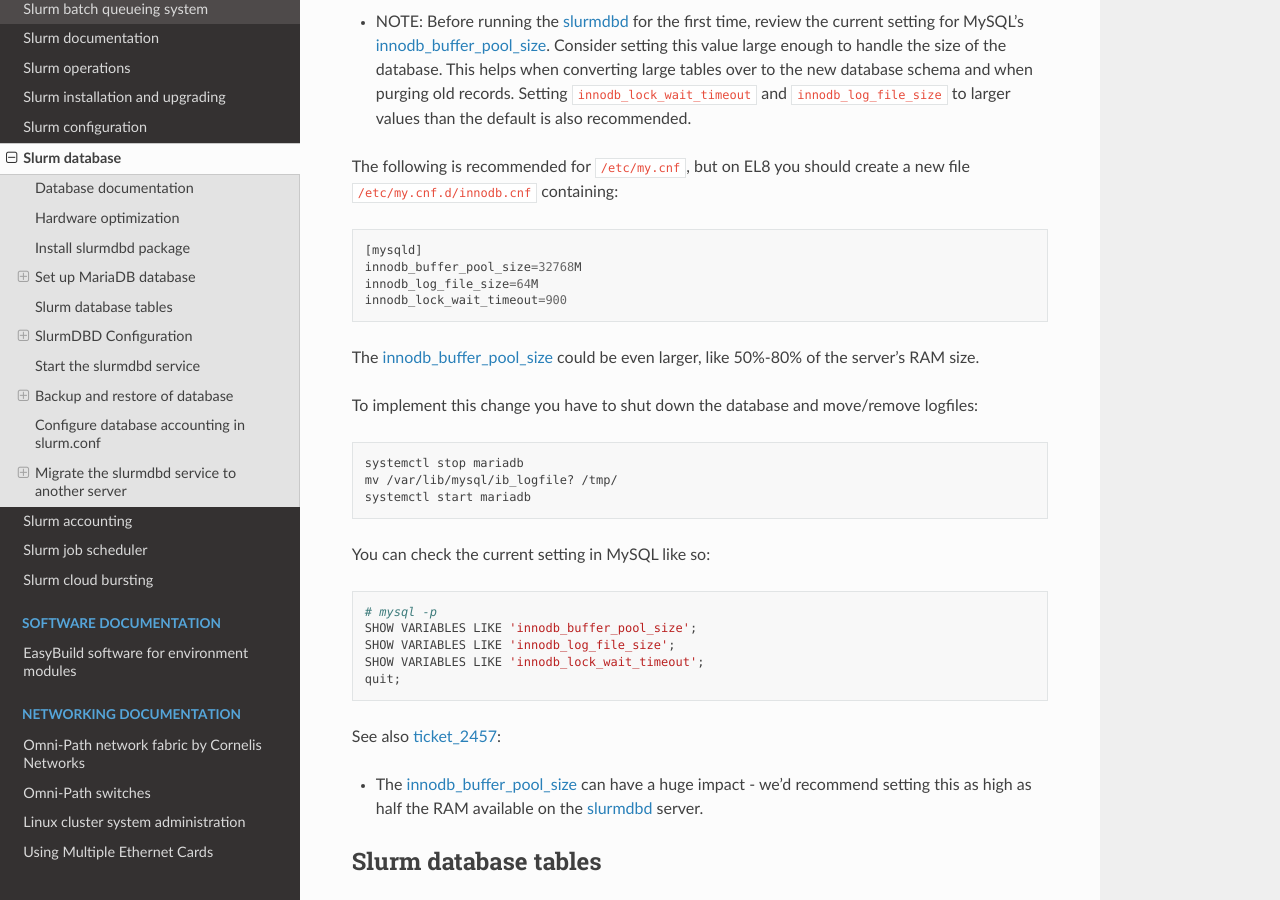
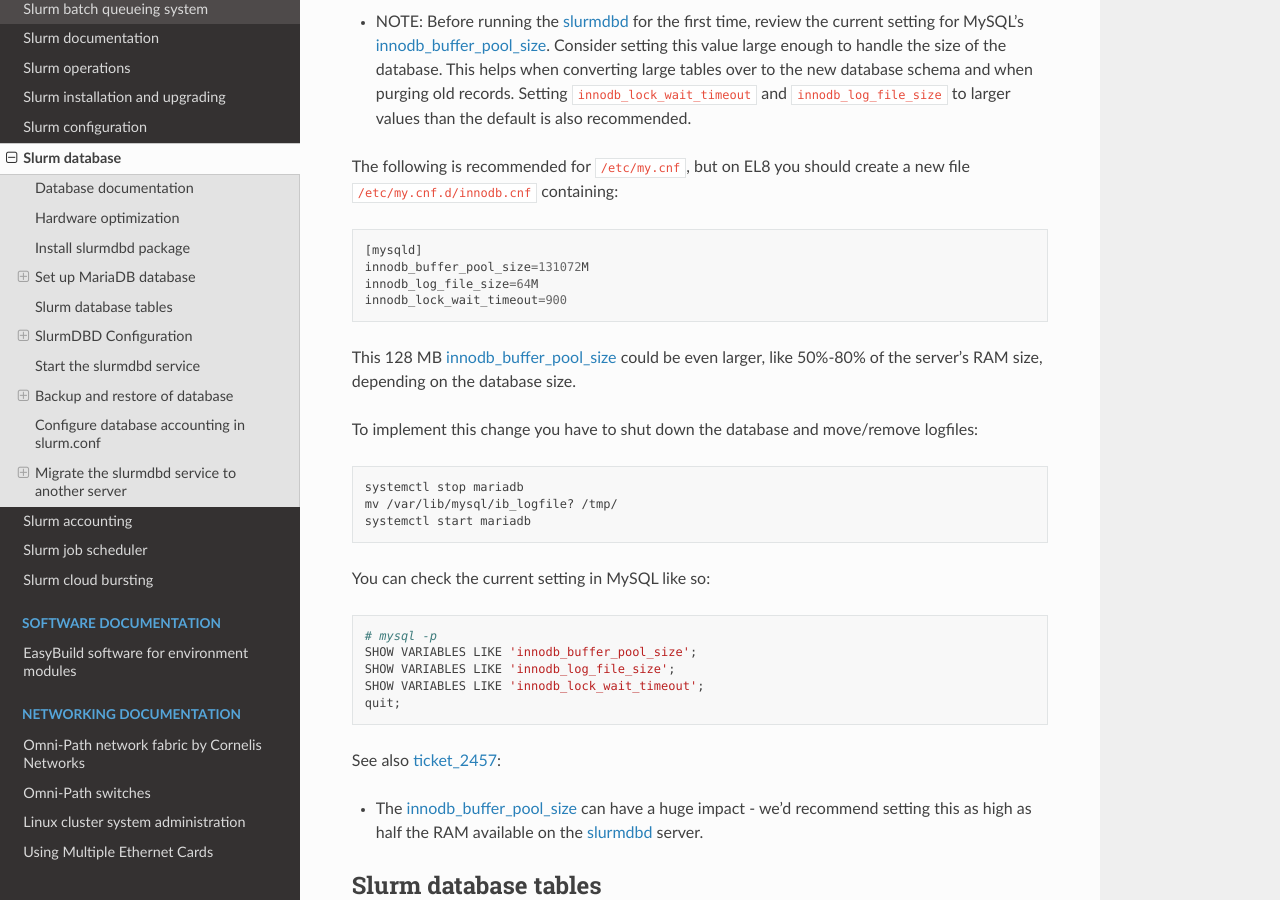
Before and after one commit to OleHolmNielsen/Niflheim_system, a Sphinx documentation site: the page built from docs/Slurm_database.rst, in a window 1280 px wide and 900 px high, scrolled down 4242 px. Built offline with Sphinx 7.4.7 and the Read the Docs theme 3.1.0, drawn with Linux system fonts in a browser that asks for light colours.

Commit message:
innodb_buffer_pool_size 128 MB

```diff
--- a/docs/Slurm_database.rst
+++ b/docs/Slurm_database.rst
@@ -177,12 +177,13 @@ The following is recommended for ``/etc/my.cnf``,
 but on EL8 you should create a new file ``/etc/my.cnf.d/innodb.cnf`` containing::
 
   [mysqld]
-  innodb_buffer_pool_size=32768M
+  innodb_buffer_pool_size=131072M
   innodb_log_file_size=64M
   innodb_lock_wait_timeout=900
 
-The innodb_buffer_pool_size_ could be even larger,
-like 50%-80% of the server's RAM size.
+This 128 MB innodb_buffer_pool_size_ could be even larger,
+like 50%-80% of the server's RAM size,
+depending on the database size.
 
 To implement this change you have to shut down the database and move/remove logfiles::
 
```
